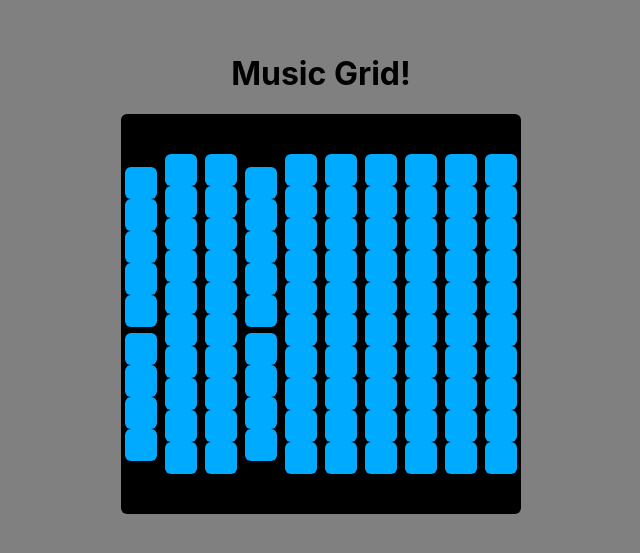
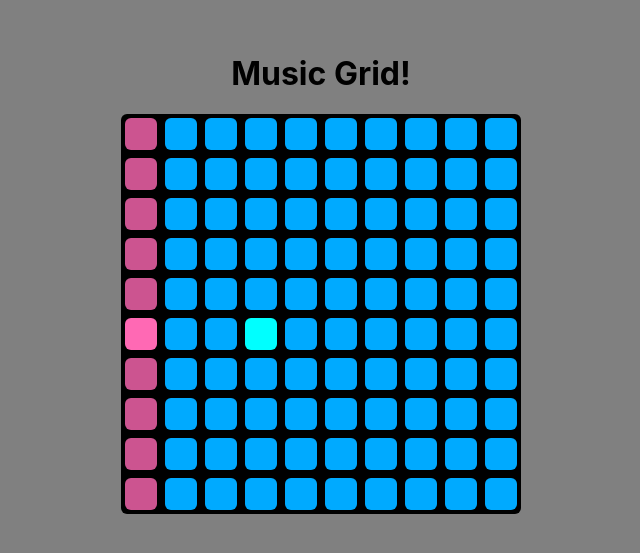
Before and after one commit to ayyjohn/music-grid, a React (Create React App) app: page / in a window 1280 px wide. Shown: the part 127-680 px from the top of the page, without its empty margins (319-959 px from the left). Built offline with nearby package versions, Linux system fonts and the light colour scheme.

Commit message:
add styling for selected playing and nonplaying

```diff
--- a/src/index.css
+++ b/src/index.css
@@ -50,7 +50,7 @@ width: 400px;
 height: 400px;
 }
 
-.grid-row, .grid-row-playing {
+.grid-col, .grid-col-playing {
   display: flex;
   flex-direction: column;
   align-items: center;
@@ -59,8 +59,12 @@ height: 400px;
   height: 100%;
 }
 
-.grid-row-playing .grid-el{
-  background-color: hotpink;
+.grid-col-playing .grid-el {
+  background-color: #cc5490;
+}
+
+.grid-col-playing .grid-el-selected {
+  background-color: #ff69b4;
 }
 
 .grid-el {
@@ -72,3 +76,14 @@ height: 400px;
   height: 30px;
   border-radius: 6px;
 }
+
+.grid-el-selected {
+  display: flex;
+  background-color: #0ff;
+  align-items: center;
+  justify-content: center;
+  width: 30px;
+  height: 30px;
+  border-radius: 6px;
+
+}
```
